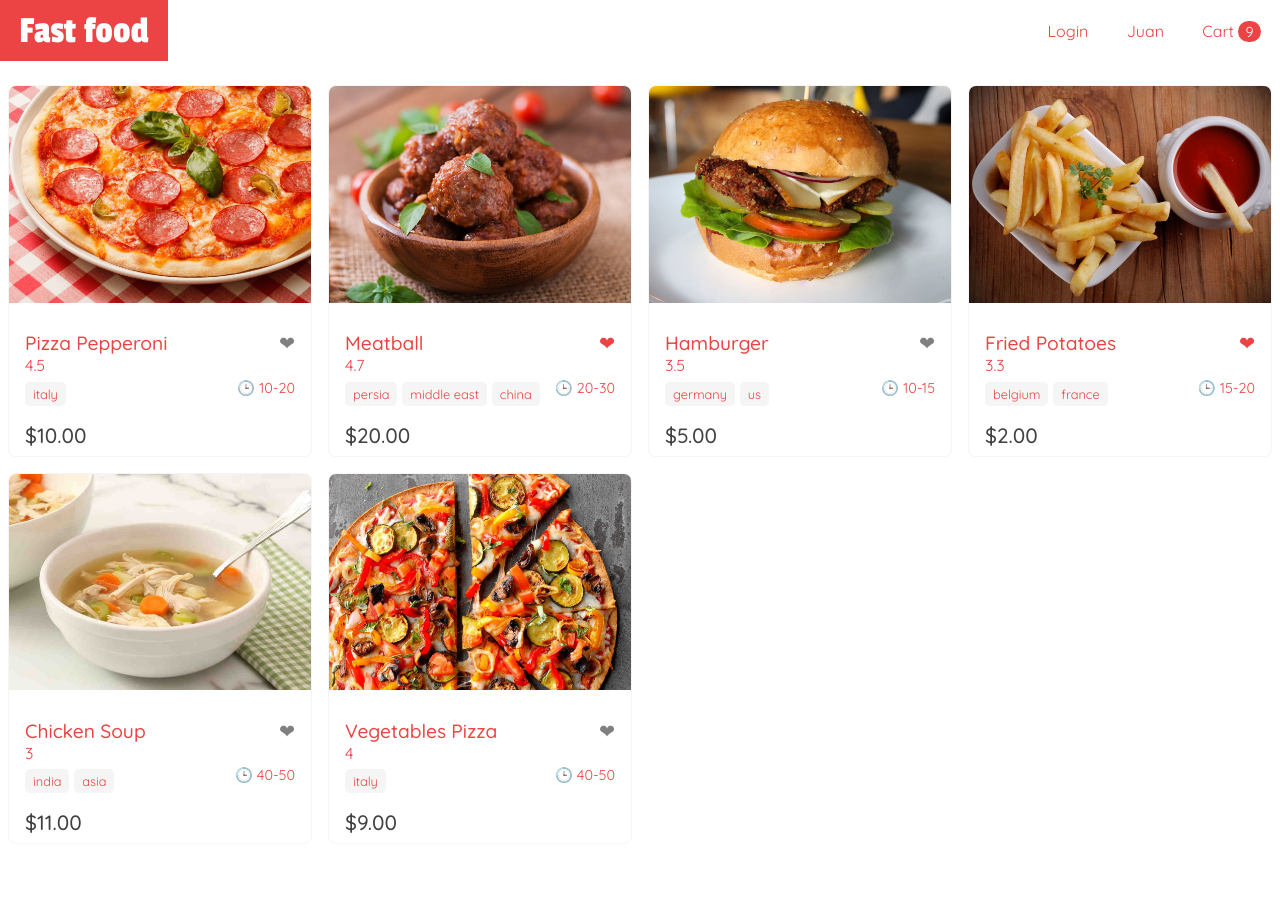
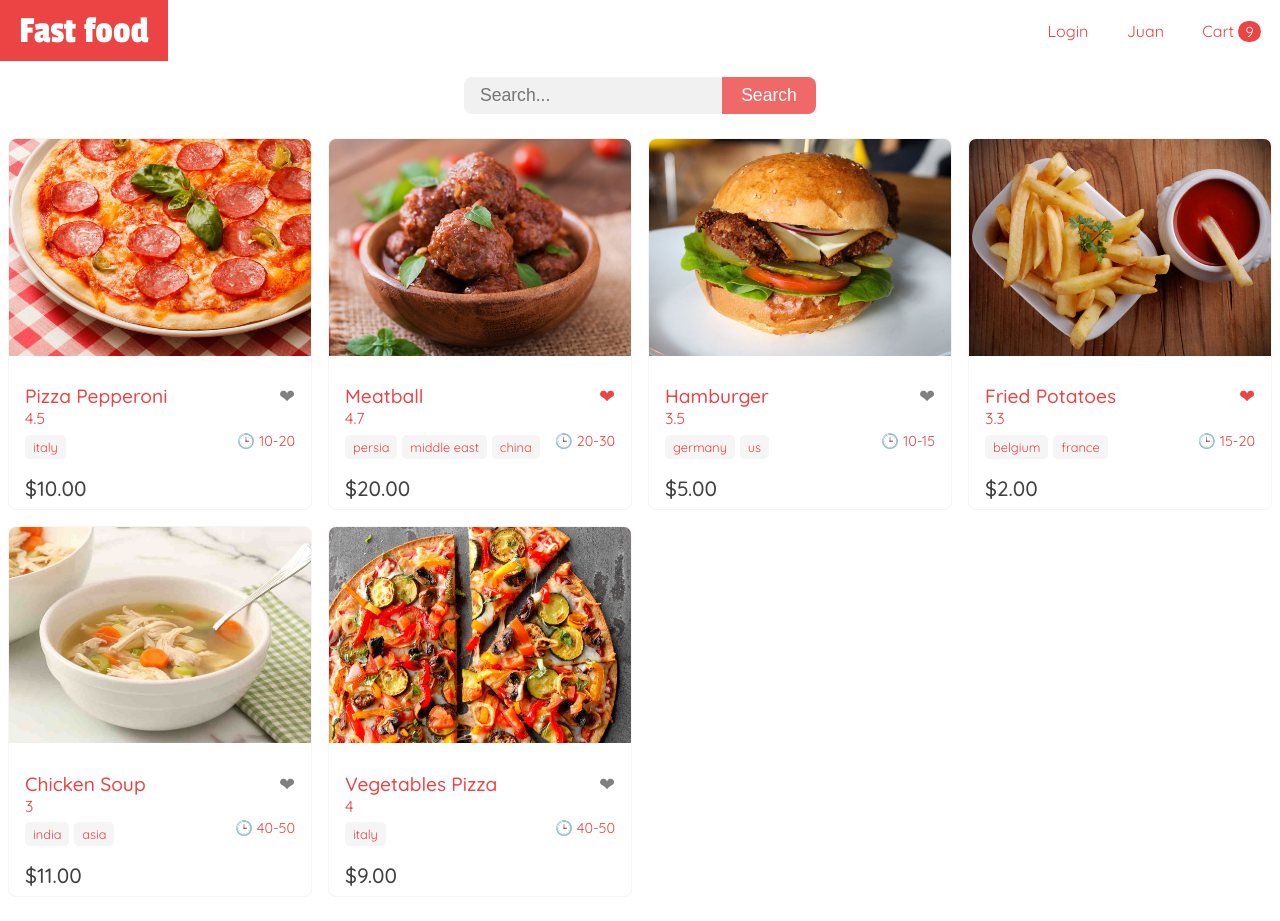
Before and after one commit to jcarlosj/Angular-FastFood-YT-CWN, an Angular app: page / in a window 1280 px wide. Before the commit the page ends 868 px from the top, so only its background shows below. Built offline with nearby package versions, Linux system fonts and the light colour scheme.

Commit message:
[+] search.component: Define estructura y estilos del componente

```diff
--- a/src/app/components/partials/search/search.component.css
+++ b/src/app/components/partials/search/search.component.css
@@ -0,0 +1,34 @@
+.search {
+  align-items: center;
+  display: flex;
+  justify-content: center;
+  margin: 1rem;
+}
+
+input {
+  background-color: #F1F1F1;
+  border-radius: .5rem 0 0 .5rem;
+  border: none;
+  color: gray;
+  max-width: 20rem;
+  outline: none;
+  padding: .5rem 1rem;
+}
+
+button {
+  background-color: #ec4444;
+  border-radius: 0 .5rem .5rem 0;
+  color: #FFF;
+  opacity: .8;
+  padding: .5rem 1.2rem;
+}
+
+button:hover {
+  cursor: pointer;
+  opacity: 1;
+}
+
+input, button {
+  border: none;
+  font-size: 1.1rem;
+}
--- a/src/app/components/partials/search/search.component.html
+++ b/src/app/components/partials/search/search.component.html
@@ -1 +1,8 @@
-<p>search works!</p>
+<div class="search">
+  <input
+    type="text"
+    placeholder="Search..."
+  />
+  <button
+  >Search</button>
+</div>
--- a/src/app/components/partials/search/search.component.ts
+++ b/src/app/components/partials/search/search.component.ts
@@ -1,4 +1,5 @@
 import { Component } from '@angular/core';
+import { ActivatedRoute, Router } from '@angular/router';
 
 @Component({
   selector: 'app-search',
@@ -6,5 +7,40 @@ import { Component } from '@angular/core';
   styleUrls: ['./search.component.css']
 })
 export class SearchComponent {
+  term : string = '';
+
+  /** Especificación de Acceso en TypeScript
+   * public - puede acceder a los miembros desde fuera de la clase.
+   * private - NO puede acceder a los miembros (o verlos) desde fuera de la clase
+   * protected - NO puede acceder a los miembros desde fuera de la clase, sin embargo, se puede acceder a ellos en clases heredadas
+   *
+   * NOTA: Cuando no se especifica el nivel de acceso de una dependencia inyectada en el controlador como es el caso de 'activatedRoute'
+   *       esta solo estará disponible para ese bloque de código es decir solo dentro del controlador, por esta misma razón no usaremos el this
+   *       para acceder a ella, ya que no quedaría en el ámbito global de la clase
+   *
+   * @param router
+   * @param activatedRoute
+   */
+
+  constructor(
+    private router: Router,
+    activatedRoute: ActivatedRoute    // -> Brinda acceso a información sobre una ruta asociada a un componente que se carga.
+    //    Úselo para atravesar el árbol RouterState y extraer información de los nodos.
+  ) {
+
+    // Subscribirnos a una ruta activa nos permitirá acceder a los parametros enviados a traves de la misma
+    activatedRoute.params.subscribe( params => {
+      if( params[ 'term' ]) {
+        this.term = params[ 'term' ];   // Asignamos el valor del parametro en la ruta a la propiedad term de la clase para visualizarlo dentro de componente de busqueda
+      }
+    });
+  }
+
+  // Envia los datos desde el campo de busqueda a la ruta
+  search( term: string ) : void {
+    if( term ) {
+      this.router.navigateByUrl( `search/${ term }` );
+    }
+  }
 
 }
--- a/src/app/pages/home/home.component.html
+++ b/src/app/pages/home/home.component.html
@@ -1,3 +1,4 @@
+<app-search></app-search>
 <ul>
   <li *ngFor="let food of foods">
     <a routerLink="/food/{{ food.id }}">
```
